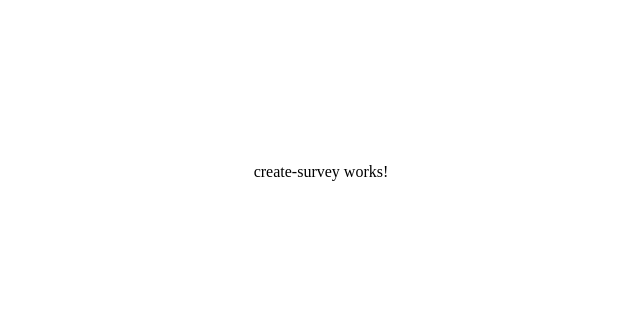
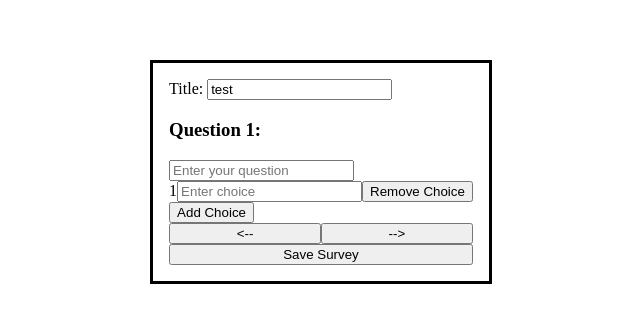
Before and after one commit to zsnowdon1/voting-frontend, an Angular app: page /create-survey in a window 1280 px wide. Shown: the part 228-550 px from the top of the page, without its empty margins (319-959 px from the left). Built offline with nearby package versions, Linux system fonts and the light colour scheme.

Commit message:
Working create survey skeleton

```diff
--- a/src/app/app.routes.ts
+++ b/src/app/app.routes.ts
@@ -2,7 +2,7 @@ import { Routes } from '@angular/router';
 import { SurveyViewComponent } from './components/survey-view/survey-view.component';
 import { HomePageComponent } from './components/home-page/home-page.component';
 import { JoinSurveyComponent } from './components/join-survey/join-survey.component';
-import { CREATE_SURVEY_ROUTE, HOME_ROUTE, JOIN_SURVEY_ROUTE, SURVEY_ROUTE } from './constants/routes';
+import { CREATE_SURVEY_ROUTE, HOME_ROUTE, JOIN_SURVEY_ROUTE, SURVEY_ROUTE } from './constants/routes.const';
 import { CreateSurveyComponent } from './components/create-survey/create-survey.component';
 
 export const routes: Routes = [
--- a/src/app/components/create-survey/create-survey.component.html
+++ b/src/app/components/create-survey/create-survey.component.html
@@ -1 +1,36 @@
-<p>create-survey works!</p>
+<div class="create-survey-container">
+    <div class="title-group">
+        <label>Title: </label>
+        <input text-editable
+            placeholder="Title"
+            [(ngModel)]="title"/>
+    </div>
+
+    <div class="question-group">
+        <h3>Question {{questionIndex + 1}}:</h3>
+        <input text-editable
+            placeholder="Enter your question"
+            [(ngModel)]="survey.questions[questionIndex].questionText"/>
+
+        <div class="choice-group">
+            <div *ngFor="let choice of survey.questions[questionIndex].choices; let i = index">
+                <label>{{i + 1}}</label>
+                <input
+                    placeholder="Enter choice"
+                    [(ngModel)]="choice.choiceText"/>
+                <button>Remove Choice</button>
+            </div>
+
+            <button (click)="addChoice()">Add Choice</button>
+
+        </div>
+    </div>
+
+    <div class="nav-group">
+        <div class="choice-nav-group">
+            <button (click)="handlePrevQuestion()" class="prev-button"><--</button>
+            <button (click)="handleNextQuestion()" class="next-button">--></button>
+        </div>
+        <button (click)="handleSaveSurvey()">Save Survey</button>
+    </div>
+</div>
--- a/src/app/components/create-survey/create-survey.component.scss
+++ b/src/app/components/create-survey/create-survey.component.scss
@@ -0,0 +1,45 @@
+.create-survey-container {
+    display: flex;
+    flex-direction: column;
+    border-style: solid;
+    padding: 1rem;
+    display: flex;
+}
+
+.title-group {
+
+}
+
+.question-group {
+    display: flex;
+    flex-direction: column;
+    align-items: flex-start;
+}
+
+.choice-group {
+    display: flex;
+    flex-direction: column;
+    align-items: flex-start;
+}
+
+.nav-group {
+    display: flex;
+    flex-direction: column;
+    width: 100%;
+    bottom: 0;
+    left: 0;
+}
+
+.choice-nav-group {
+    display: flex;
+    justify-content: space-between;
+    width: 100%;
+}
+
+.prev-button {
+    width: 50%;
+}
+
+.next-button {
+    width: 50%;
+}
--- a/src/app/components/create-survey/create-survey.component.ts
+++ b/src/app/components/create-survey/create-survey.component.ts
@@ -1,11 +1,56 @@
-import { Component } from '@angular/core';
+import { Component, OnInit } from '@angular/core';
+import { FormsModule } from '@angular/forms';
+import { Router } from '@angular/router';
+import { Survey } from '../../constants/survey.const';
+import { NgFor } from '@angular/common';
 
 @Component({
   selector: 'app-create-survey',
-  imports: [],
+  imports: [FormsModule, NgFor],
   templateUrl: './create-survey.component.html',
   styleUrl: './create-survey.component.scss'
 })
-export class CreateSurveyComponent {
+export class CreateSurveyComponent implements OnInit {
+
+  title: string = 'test';
+
+  questionIndex: number = 0;
+
+  survey: Survey;
+
+  // Route to login when not signed in, with return url of create survey
+  constructor(private router: Router) { }
+
+  ngOnInit(): void {
+    this.survey = new Survey();
+    this.survey.questions.push({
+      questionText: '', choices: [{choiceText: ''}]
+    });
+  }
+
+  handlePrevQuestion() {
+    if(this.questionIndex > 0) {
+      this.questionIndex--;
+    }
+  }
+
+  handleNextQuestion() {
+    if(!this.survey.questions[this.questionIndex + 1]) {
+      this.addQuestion();
+    }
+    this.questionIndex++;
+  }
+
+  handleSaveSurvey() {
+    console.log(this.survey);
+  }
+
+  addQuestion() {
+    this.survey.questions.push({questionText: '', choices: [{choiceText: ''}]});
+  }
+
+  addChoice() {
+    this.survey.questions[this.questionIndex].choices.push({choiceText: ''});
+  }
 
 }
--- a/src/app/components/home-page/home-page.component.ts
+++ b/src/app/components/home-page/home-page.component.ts
@@ -1,6 +1,6 @@
 import { Component } from '@angular/core';
 import { Router } from '@angular/router';
-import { CREATE_SURVEY_ROUTE, JOIN_SURVEY_ROUTE } from '../../constants/routes';
+import { CREATE_SURVEY_ROUTE, JOIN_SURVEY_ROUTE } from '../../constants/routes.const';
 
 @Component({
   selector: 'app-home-page',
--- /dev/null
+++ b/src/app/constants/survey.const.ts
@@ -0,0 +1,27 @@
+export class Question {
+    questionId?: number;
+    questionText: string;
+    choices: Choice[];
+
+    constructor() {
+        this.questionText = '';
+        this.choices = [];
+    }
+};
+
+export class Survey {
+    surveyId?: string;
+    title: string;
+    host?: string;
+    questions: Question[];
+
+    constructor() {
+        this.title = '';
+        this.questions = [];
+    }
+};
+
+export class Choice {
+    choiceId?: number;
+    choiceText: string;
+};
--- a/src/app/services/voting.service.ts
+++ b/src/app/services/voting.service.ts
@@ -15,4 +15,8 @@ export class VotingService {
         return this.httpClient.get(`/surveys/${surveyId}`);
     }
 
+    saveSurvey(survey: Survey) {
+
+    }
+
 }
--- a/tsconfig.json
+++ b/tsconfig.json
@@ -16,7 +16,8 @@
     "moduleResolution": "bundler",
     "importHelpers": true,
     "target": "ES2022",
-    "module": "ES2022"
+    "module": "ES2022",
+    "strictPropertyInitialization": false
   },
   "angularCompilerOptions": {
     "enableI18nLegacyMessageIdFormat": false,
```
Also changed, not shown: src/app/app.component.ts (+2 -5 lines), src/app/app.module.ts (added, +17 -0 lines), src/app/constants/routes.const.ts (renamed from src/app/constants/routes.ts).
